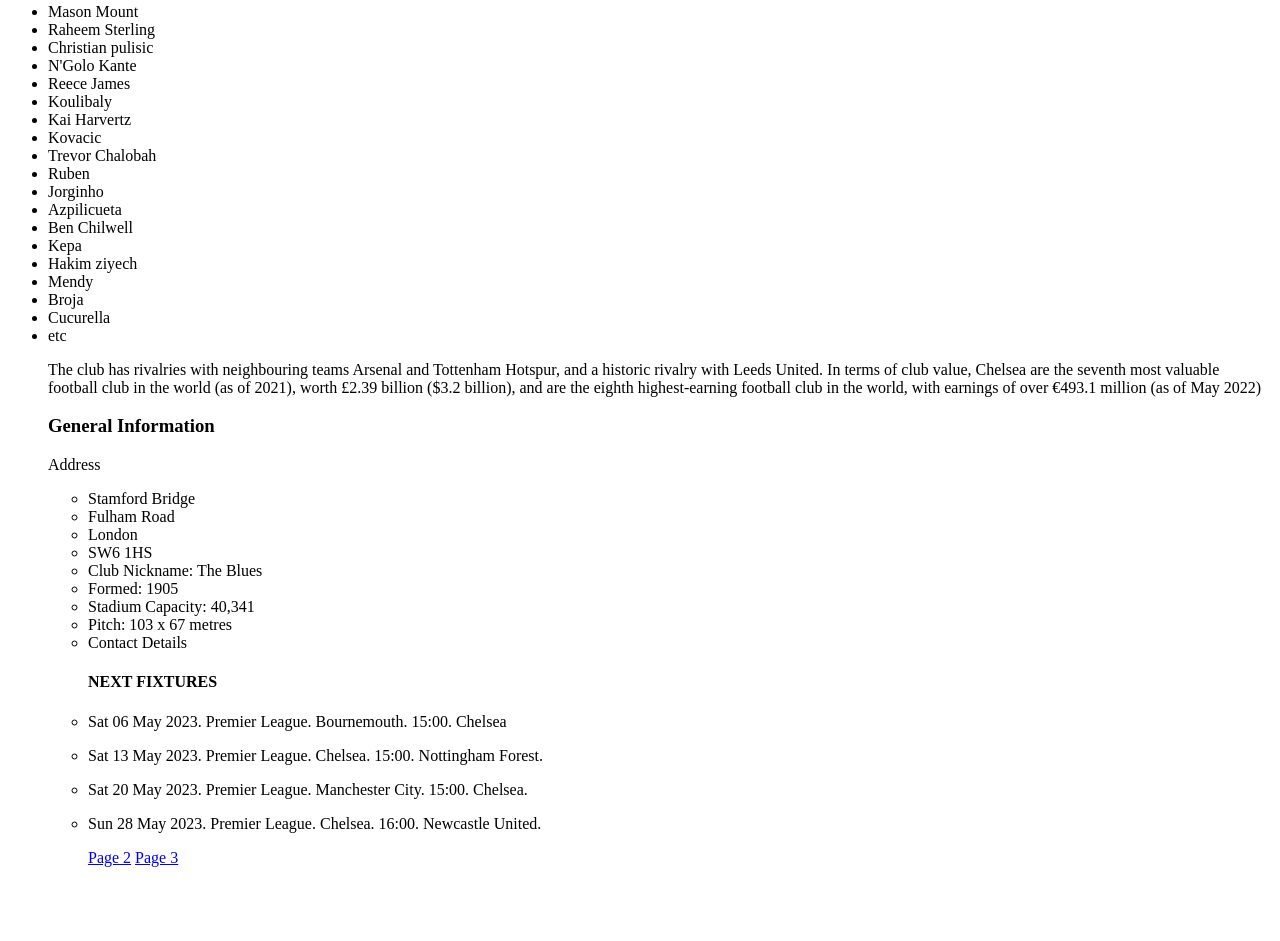
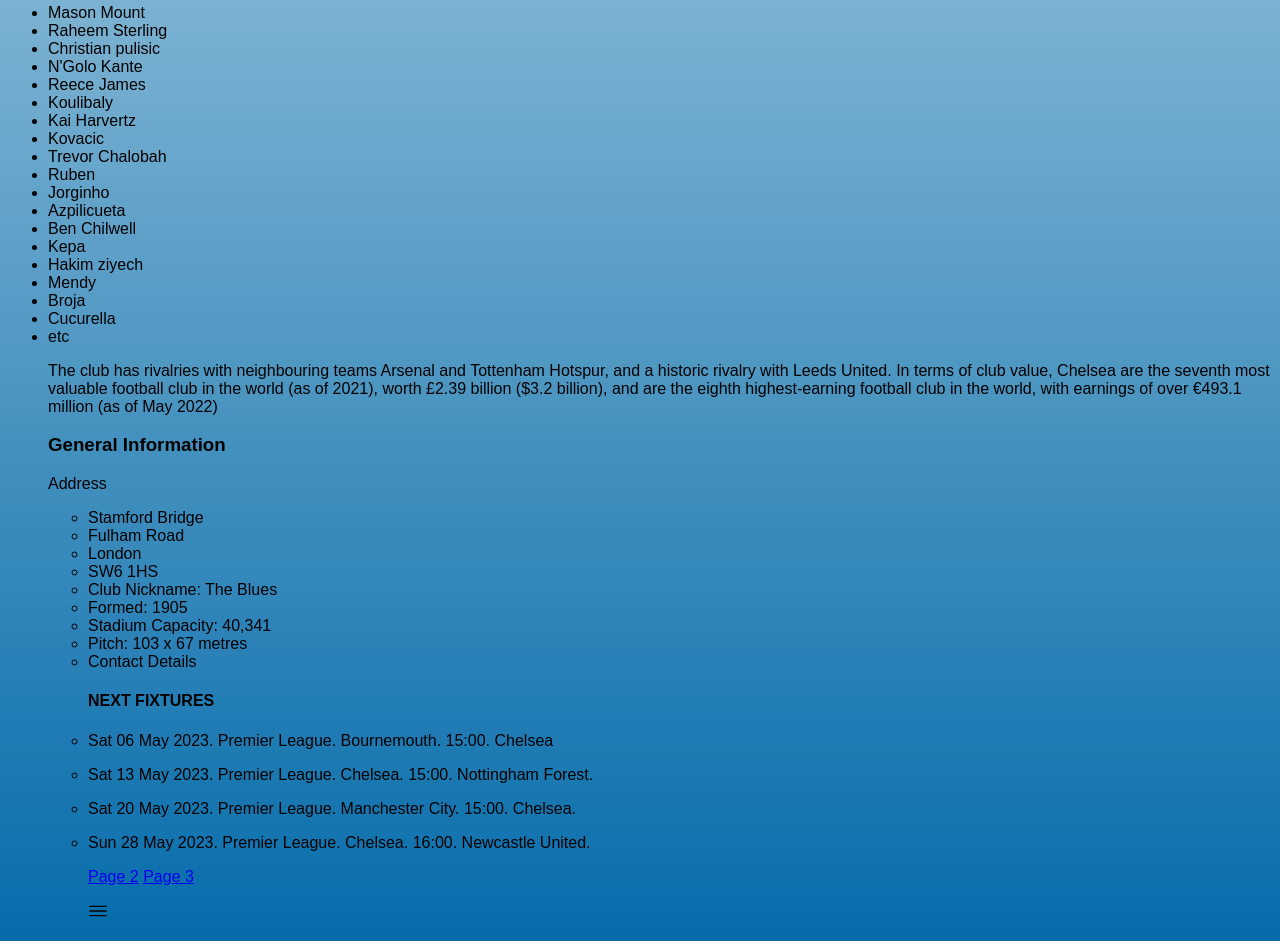
Before and after one commit to robertkofiamoah/three-page, a plain HTML site: page index.html in a window 1280 px wide. Shown: the part 590-1531 px from the top of the page. Before the commit the page ends 1473 px from the top, so only its background shows below. Drawn offline with Linux system fonts and the light colour scheme.

Commit message:
updated the pages

```diff
--- a/index.html
+++ b/index.html
@@ -4,12 +4,13 @@
 	<meta charset="utf-8">
 	<meta http-equiv="X-UA-Compatible" content="IE=edge">
 	<meta name="viewport" content="width=device-width, initial-scale=1">
+	<link rel="stylesheet" href="style.css">
 	<title>Page 1</title>
 </head>
 <body>
 
 	<center><h1>CHELSEA FOOTBALL CLUB</h1></center>
-</div>
+<!-- </div> -->
 <img src="images/chelsea.png" width="1350" height="300">
 
 <p>Chelsea Football Club is an English professional football club based in Fulham, West London. Founded in 1905, they play their home games at Stamford Bridge.[5] The club competes in the Premier League, the top division of English football. They won their first major honour, the League championship, in 1955. The club won the FA Cup for the first time in 1970, their first European honour, the Cup Winners' Cup, in 1971, and becoming only the third English club to win the Club World Cup in 2022.
@@ -93,5 +94,8 @@ Newcastle United.</li></p>
 	<a href="page2.html">Page 2</a>
 	<a href="page3.html">Page 3</a>
 
+<div id="menubtn">
+	<img src="images/menu.png"id="menu" alt="open Navigation Menu">
+</div>
 </body>
 </html>
--- a/style.css
+++ b/style.css
@@ -1,13 +1,22 @@
 body{
-	max-width: 40rem;
+/*	max-width: 40rem;
 	margin-left: auto;
 	margin-right: auto;
+		font-size: 2rem;*/
 	font-family: sans-serif;
-	font-size: 2rem;
 	background: #fefefe;
+	background-image: url(images/gra.jpeg);
+	background-repeat: no-repeat;
+	background-size: cover;
 }
 .block{
 	display:block!important;
 	max-width: 100%;
 	height: auto;
 }
+
+#menubtn img{
+	width: 20px;
+	margin-top:15px;
+	color: black;
+	}
```
Also changed, not shown: page2.html (+1 -0 lines), page3.html (+1 -0 lines), images/gra.jpeg (added), images/menu.png (added).
